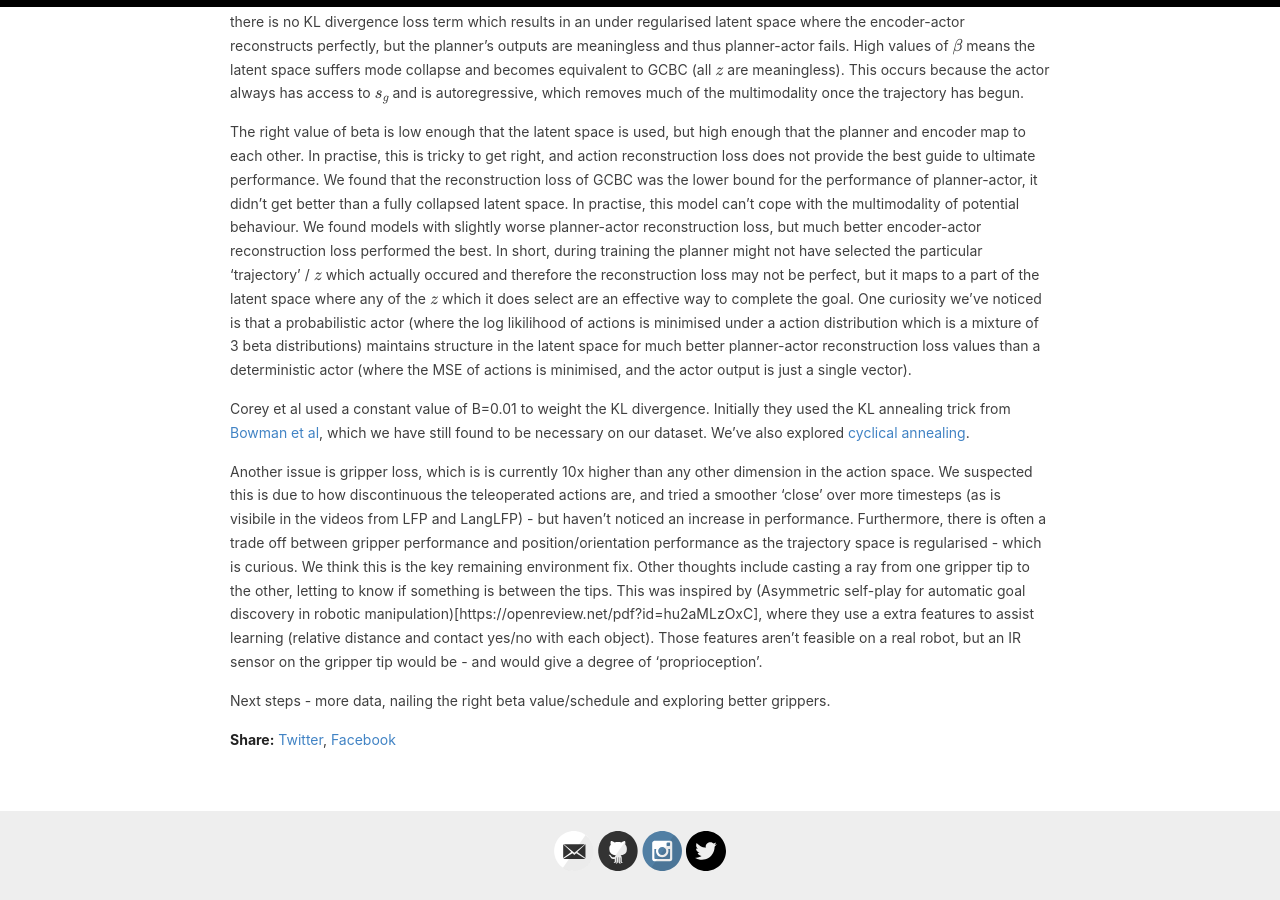
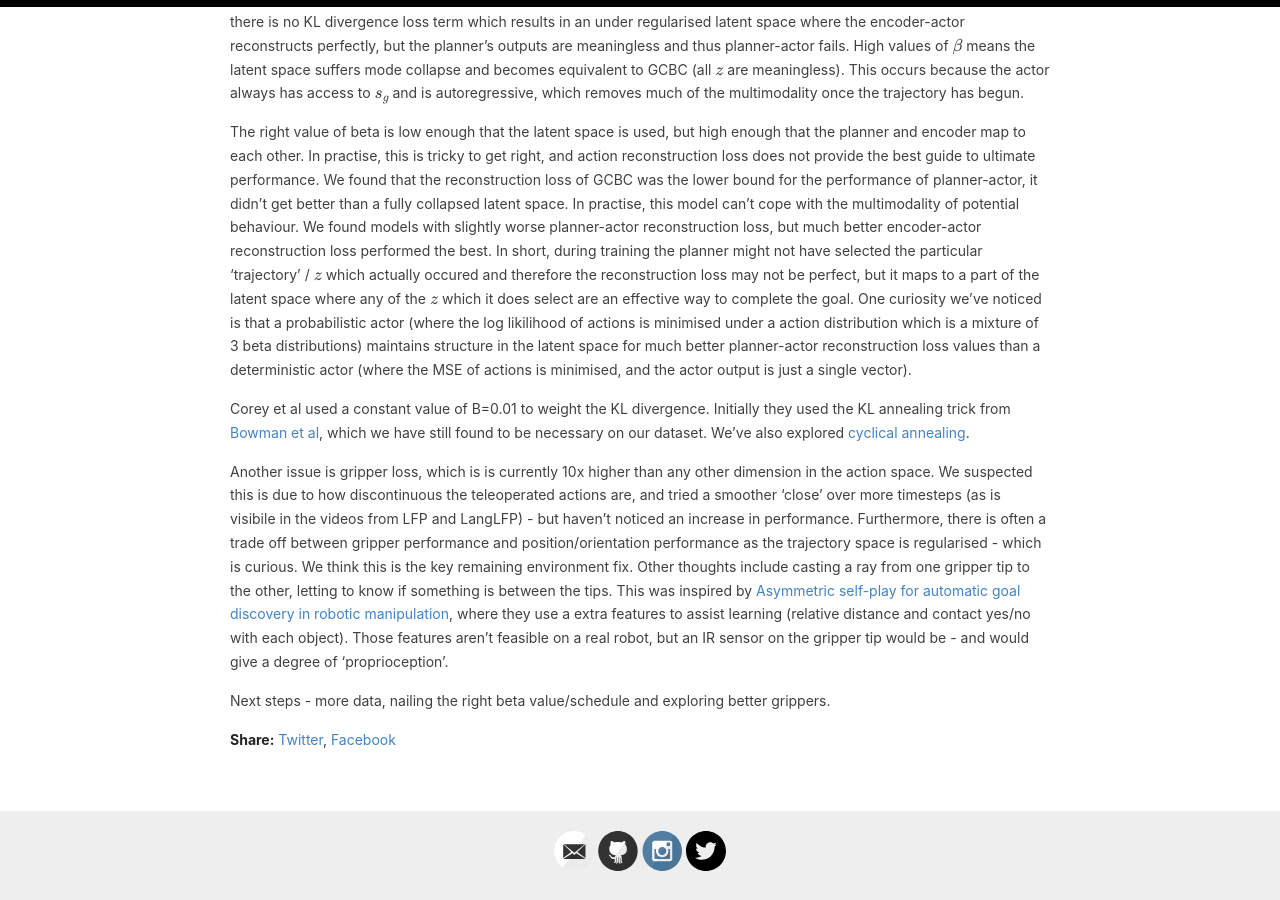
Before and after one commit to sholtodouglas/sholtodouglas.github.io, a Jekyll site: the page built from _posts/2020-12-18-LearningFromPlayAndLanguage.md, in a window 1280 px wide and 900 px high, scrolled down 4119 px. Built offline with Jekyll 4.4.1, drawn with Linux system fonts in a browser that asks for light colours; formulas are drawn with MathJax 3.

Commit message:
Update 2020-12-18-LearningFromPlayAndLanguage.md

```diff
--- a/_posts/2020-12-18-LearningFromPlayAndLanguage.md
+++ b/_posts/2020-12-18-LearningFromPlayAndLanguage.md
@@ -67,6 +67,6 @@ The right value of beta is low enough that the latent space is used, but high en
 
 Corey et al used a constant value of B=0.01 to weight the KL divergence. Initially they used the KL annealing trick from [Bowman et al](https://arxiv.org/abs/1511.06349), which we have still found to be necessary on our dataset. We've also explored [cyclical annealing](https://arxiv.org/abs/1903.10145).
 
-Another issue is gripper loss, which is is currently 10x higher than any other dimension in the action space. We suspected this is due to how discontinuous the teleoperated actions are, and tried a smoother 'close' over more timesteps (as is visibile in the videos from LFP and LangLFP) - but haven't noticed an increase in performance. Furthermore, there is often a trade off between gripper performance and position/orientation performance as the trajectory space is regularised - which is curious. We think this is the key remaining environment fix. Other thoughts include casting a ray from one gripper tip to the other, letting to know if something is between the tips. This was inspired by (Asymmetric self-play for automatic goal discovery in robotic manipulation)[https://openreview.net/pdf?id=hu2aMLzOxC], where they use a extra features to assist learning (relative distance and contact yes/no with each object). Those features aren't feasible on a real robot, but an IR sensor on the gripper tip would be - and would give a degree of 'proprioception'.
+Another issue is gripper loss, which is is currently 10x higher than any other dimension in the action space. We suspected this is due to how discontinuous the teleoperated actions are, and tried a smoother 'close' over more timesteps (as is visibile in the videos from LFP and LangLFP) - but haven't noticed an increase in performance. Furthermore, there is often a trade off between gripper performance and position/orientation performance as the trajectory space is regularised - which is curious. We think this is the key remaining environment fix. Other thoughts include casting a ray from one gripper tip to the other, letting to know if something is between the tips. This was inspired by [Asymmetric self-play for automatic goal discovery in robotic manipulation](https://openreview.net/pdf?id=hu2aMLzOxC), where they use a extra features to assist learning (relative distance and contact yes/no with each object). Those features aren't feasible on a real robot, but an IR sensor on the gripper tip would be - and would give a degree of 'proprioception'.
 
 Next steps - more data, nailing the right beta value/schedule and exploring better grippers.
```
